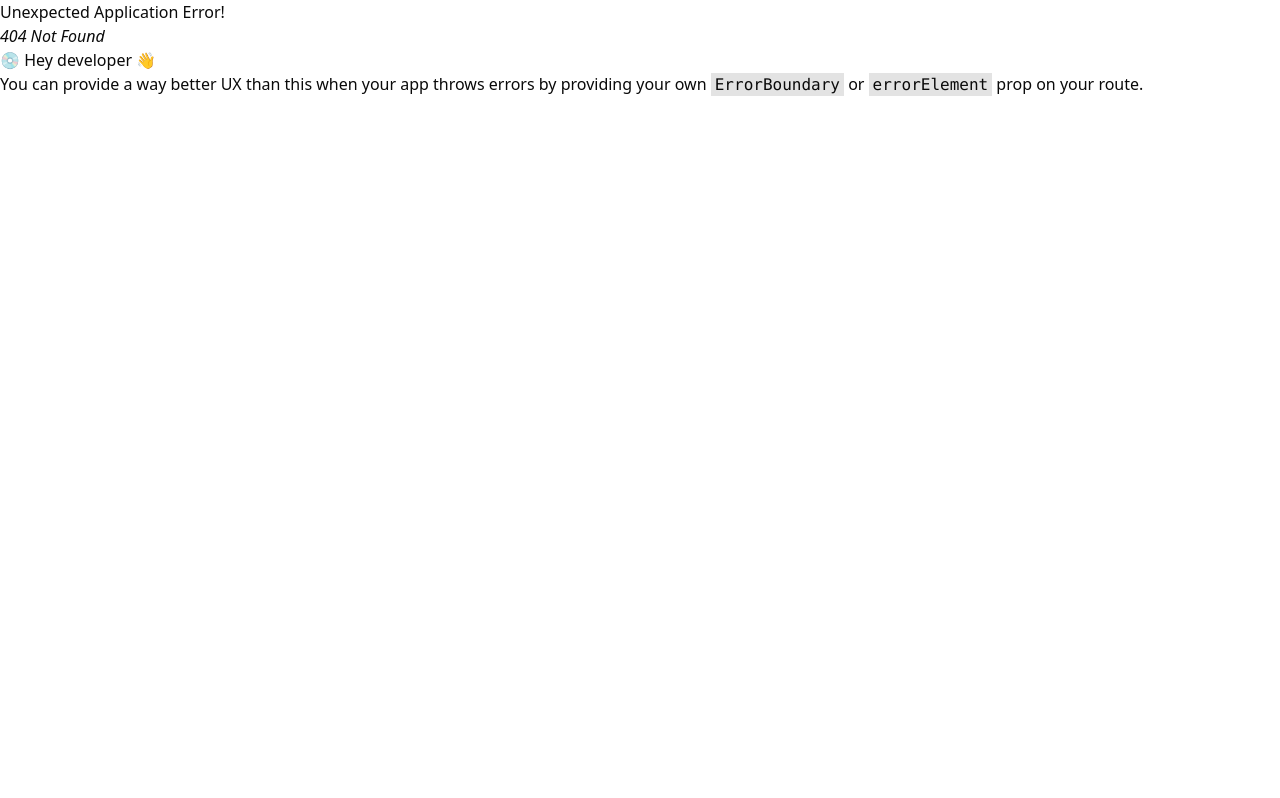
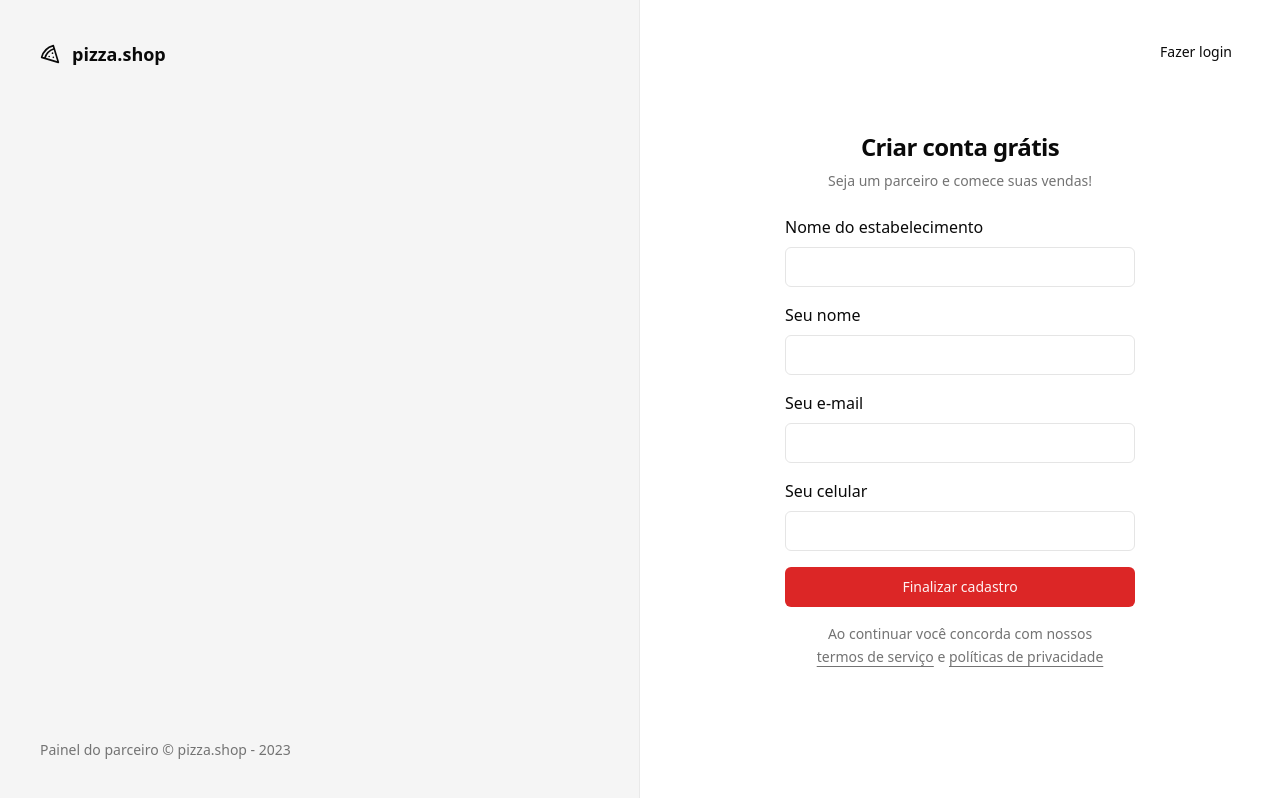
Before and after one commit to GuilhermeJSales/pizza.shop, a React (Vite) app: page /sign-up in a window 1280 px wide. Before the commit this address had no page. Built offline with nearby package versions, Linux system fonts and the light colour scheme.

Commit message:
created and styled sign up page

```diff
--- a/src/pages/_layouts/auth.tsx
+++ b/src/pages/_layouts/auth.tsx
@@ -13,7 +13,7 @@
           Painel do parceiro &copy; pizza.shop - {new Date().getFullYear()}
         </footer>
       </div>
-      <div className="flex flex-col items-center justify-center">
+      <div className="relative flex flex-col items-center justify-center">
         <Outlet />
       </div>
     </div>
--- a/src/pages/auth/sign-in.tsx
+++ b/src/pages/auth/sign-in.tsx
@@ -1,6 +1,7 @@
 import { Label } from '@radix-ui/react-label'
 import { Helmet } from 'react-helmet-async'
 import { useForm } from 'react-hook-form'
+import { Link } from 'react-router-dom'
 import { toast } from 'sonner'
 import { z } from 'zod'
 
@@ -13,7 +14,7 @@
 
 type SignInForm = z.infer<typeof signInForm>
 
-export function SingIn() {
+export function SignIn() {
   const {
     register,
     handleSubmit,
@@ -38,6 +39,9 @@
     <>
       <Helmet title="Login" />
       <div className="p-8">
+        <Button variant="ghost" asChild className="absolute right-8 top-8 ">
+          <Link to="/sign-up">Novo estabelecimento</Link>
+        </Button>
         <div className="flex w-[350px] flex-col justify-center gap-6">
           <div className="flex flex-col gap-2 text-center">
             <h1 className="text-2xl font-semibold tracking-tight">
--- /dev/null
+++ b/src/pages/auth/sign-up.tsx
@@ -0,0 +1,106 @@
+import { Label } from '@radix-ui/react-label'
+import { Helmet } from 'react-helmet-async'
+import { useForm } from 'react-hook-form'
+import { Link, useNavigate } from 'react-router-dom'
+import { toast } from 'sonner'
+import { z } from 'zod'
+
+import { Button } from '@/components/ui/button'
+import { Input } from '@/components/ui/input'
+
+const signUpForm = z.object({
+  restaurantName: z.string(),
+  managerName: z.string(),
+  phone: z.string(),
+  email: z.string().email(),
+})
+
+type SignUpForm = z.infer<typeof signUpForm>
+
+export function SignUp() {
+  const navigate = useNavigate()
+
+  const {
+    register,
+    handleSubmit,
+    formState: { isSubmitting },
+  } = useForm<SignUpForm>()
+
+  async function handleSignUp(data: SignUpForm) {
+    try {
+      console.log(data)
+      await new Promise((resolve) => setTimeout(resolve, 2000))
+      toast.success('Restaurante cadastrado com sucesso', {
+        action: {
+          label: 'Login',
+          onClick: () => navigate('/sign-in'),
+        },
+      })
+    } catch {
+      toast.error('Erro ao cadastrar restaurante.')
+    }
+  }
+  return (
+    <>
+      <Helmet title="Cadastro" />
+      <div className="p-8">
+        <Button variant="ghost" asChild className="absolute right-8 top-8 ">
+          <Link to="/sign-in">Fazer login</Link>
+        </Button>
+        <div className="flex w-[350px] flex-col justify-center gap-6">
+          <div className="flex flex-col gap-2 text-center">
+            <h1 className="text-2xl font-semibold tracking-tight">
+              Criar conta grátis
+            </h1>
+            <p className="text-sm text-muted-foreground">
+              Seja um parceiro e comece suas vendas!
+            </p>
+          </div>
+
+          <form className="space-y-4" onSubmit={handleSubmit(handleSignUp)}>
+            <div className="space-y-2">
+              <Label htmlFor="restaurantName">Nome do estabelecimento</Label>
+              <Input
+                id="restaurantName"
+                type="text"
+                {...register('restaurantName')}
+              />
+            </div>
+
+            <div className="space-y-2">
+              <Label htmlFor="managerName">Seu nome</Label>
+              <Input
+                id="managerName"
+                type="text"
+                {...register('managerName')}
+              />
+            </div>
+
+            <div className="space-y-2">
+              <Label htmlFor="email">Seu e-mail</Label>
+              <Input id="email" type="email" {...register('email')} />
+            </div>
+
+            <div className="space-y-2">
+              <Label htmlFor="phone">Seu celular</Label>
+              <Input id="phone" type="tel" {...register('phone')} />
+            </div>
+            <Button disabled={isSubmitting} className="w-full" type="submit">
+              Finalizar cadastro
+            </Button>
+            <p className="px-6 text-center text-sm leading-relaxed text-muted-foreground">
+              Ao continuar você concorda com nossos{' '}
+              <a href="" className="underline underline-offset-4">
+                termos de serviço
+              </a>{' '}
+              e{' '}
+              <a href="" className="underline underline-offset-4">
+                políticas de privacidade
+              </a>
+            </p>
+          </form>
+        </div>
+      </div>
+    </>
+  )
+}
```
Also changed, not shown: src/routes.tsx (+6 -5 lines).
